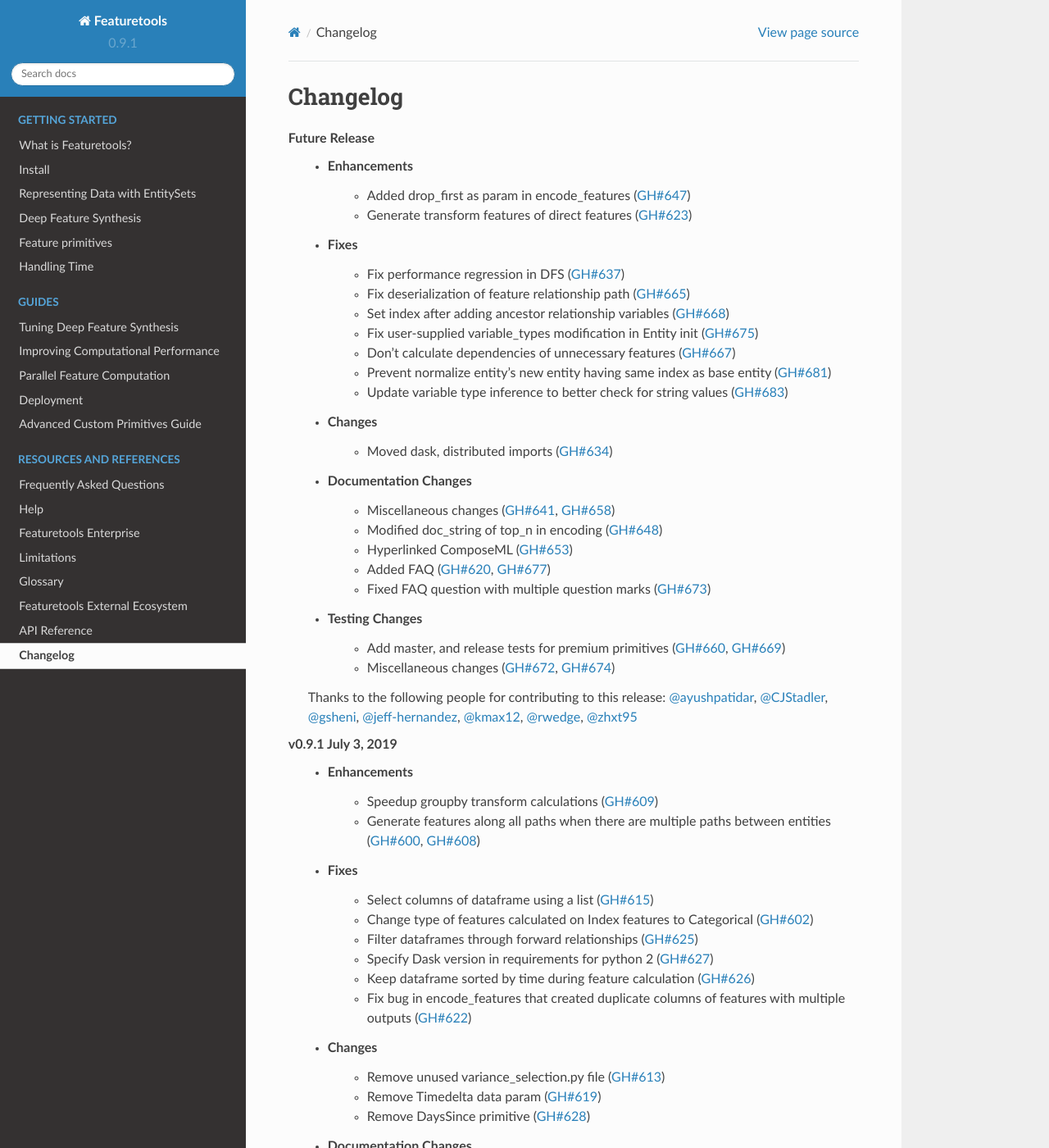
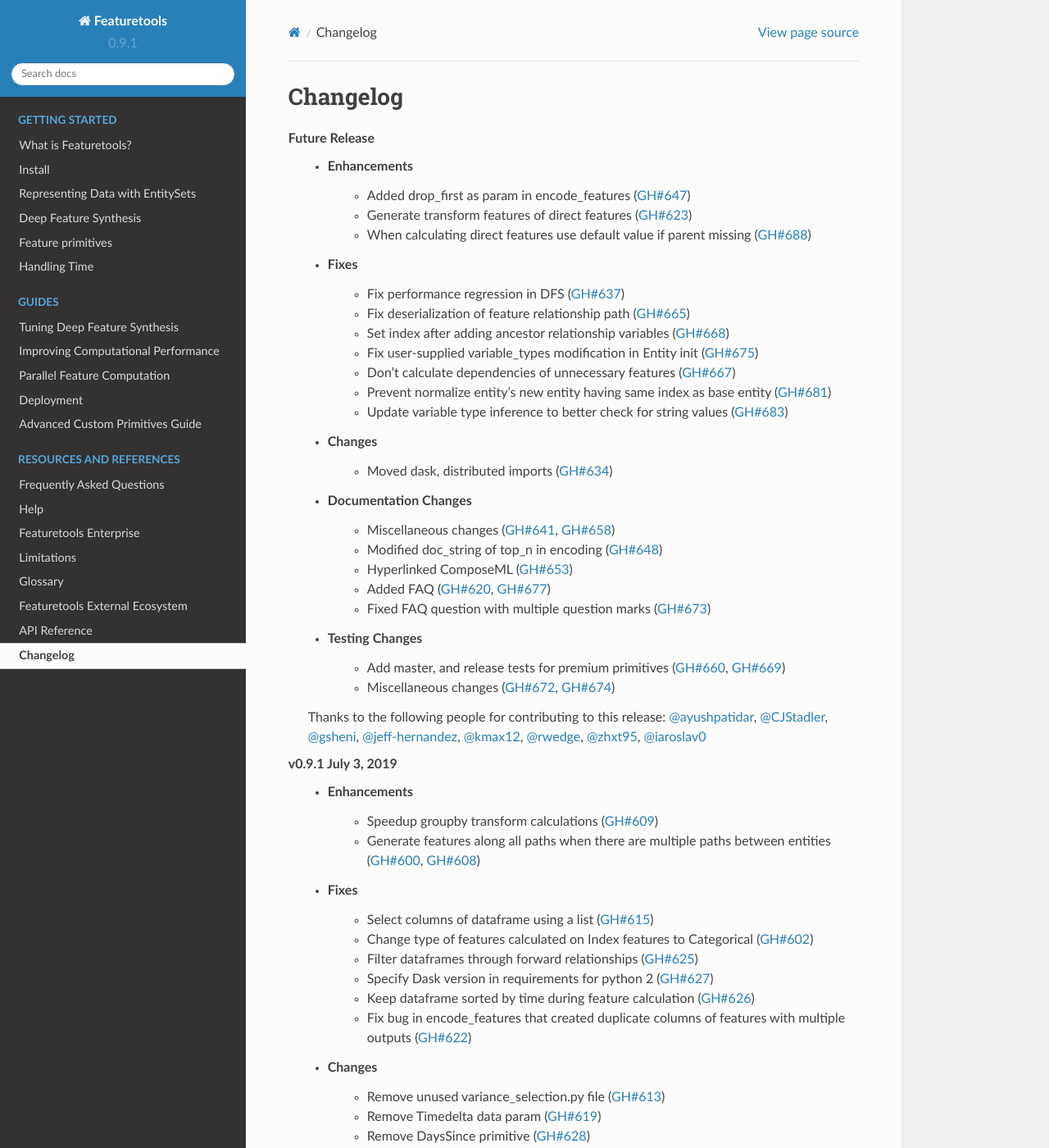
Before and after one commit to alteryx/featuretools, a Sphinx documentation site: the page built from docs/source/changelog.rst, in a window 1280 px wide and 1400 px high. Shown: the whole window at 82% size. Built offline with Sphinx 7.4.7 and the Read the Docs theme 2.0.0, drawn with Linux system fonts in a browser that asks for light colours; pages that are not in the unit, such as notebooks, are missing from menus.

Commit message:
Update changelog.rst

```diff
--- a/docs/source/changelog.rst
+++ b/docs/source/changelog.rst
@@ -6,6 +6,7 @@
     * Enhancements
         * Added drop_first as param in encode_features (:pr:`647`)
         * Generate transform features of direct features (:pr:`623`)
+        * When calculating direct features use default value if parent missing (:pr:`688`)
     * Fixes
         * Fix performance regression in DFS (:pr:`637`)
         * Fix deserialization of feature relationship path (:pr:`665`)
@@ -28,7 +29,7 @@
 
     Thanks to the following people for contributing to this release:
     :user:`ayushpatidar`, :user:`CJStadler`, :user:`gsheni`,
-    :user:`jeff-hernandez`, :user:`kmax12`, :user:`rwedge`, :user:`zhxt95`
+    :user:`jeff-hernandez`, :user:`kmax12`, :user:`rwedge`, :user:`zhxt95`, :user:`iaroslav0`
 
 **v0.9.1 July 3, 2019**
     * Enhancements
```
